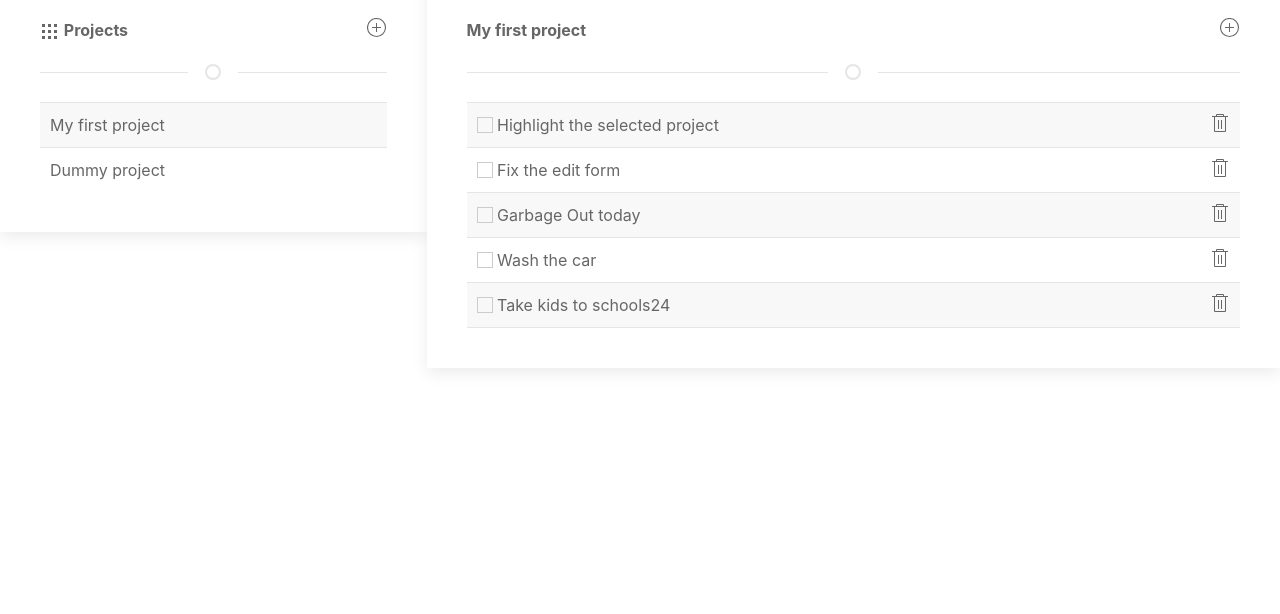
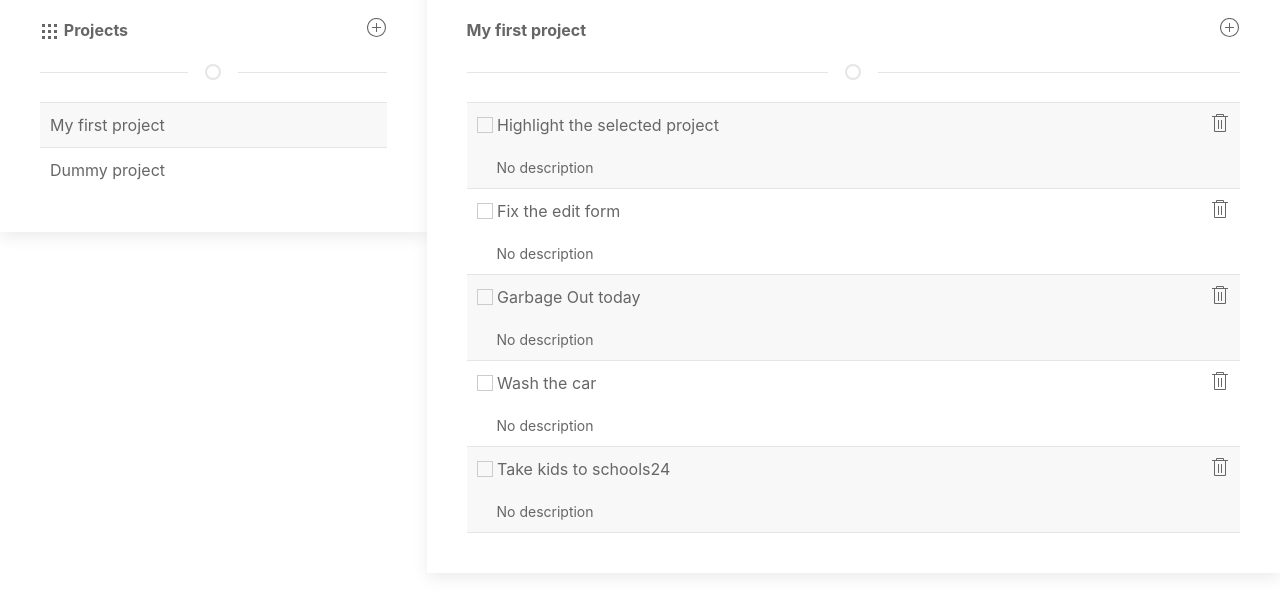
Before and after one commit to addod19/todo, a website built with webpack: page dist/index.html in a window 1280 px wide. Shown: the part 102-716 px from the top of the page. Built offline with nearby package versions, Linux system fonts and the light colour scheme.

Commit message:
Add description below title

```diff
--- a/src/modules/view.js
+++ b/src/modules/view.js
@@ -31,11 +31,15 @@ const View = (() => {
       f.setAttribute('id', i);
       if (el.completed) input.setAttribute('checked', '');
       elem.innerHTML = ` ${el.title}`;
-      f.append(input, elem, trashBtn);
+      let description = document.createElement('p');
+      description.classList.add(
+        'uk-width-2-2',
+        'uk-text-small',
+        'uk-margin-left'
+      );
+      description.innerHTML = `${el.desc}`;
+      f.append(input, elem, trashBtn, description);
       ul.appendChild(f);
-      // create hidden form for each line, in a second line
-
-      //
     });
     x.appendChild(ul);
   };
@@ -99,9 +103,9 @@ const View = (() => {
   return {
     render,
     renderProjects,
-    toggleForm,
     readInput,
     readProject,
+    toggleForm,
     toggleProject,
   };
 })();
```
Also changed, not shown: dist/index.html, dist/main.js, dist/test.html.
